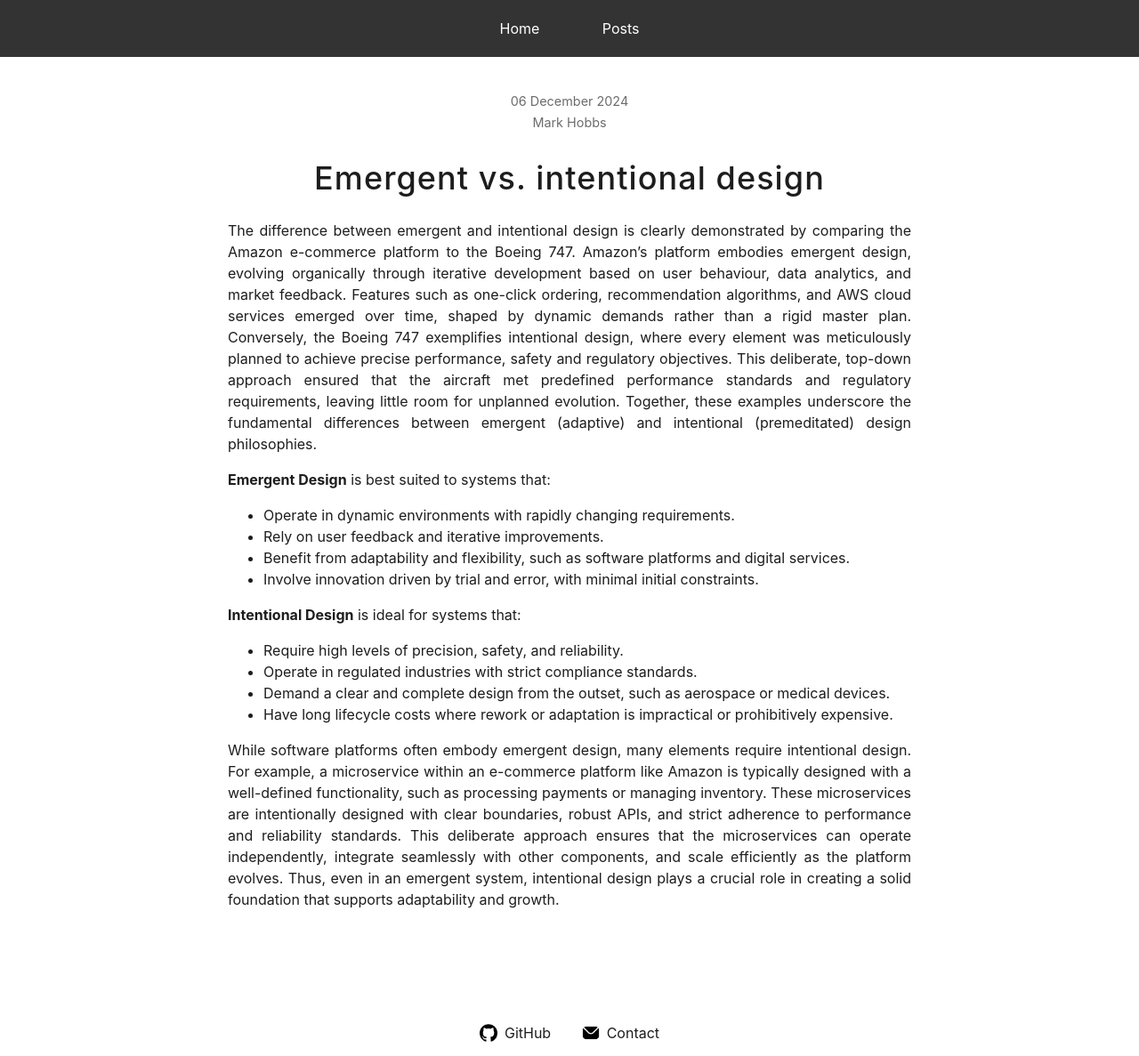
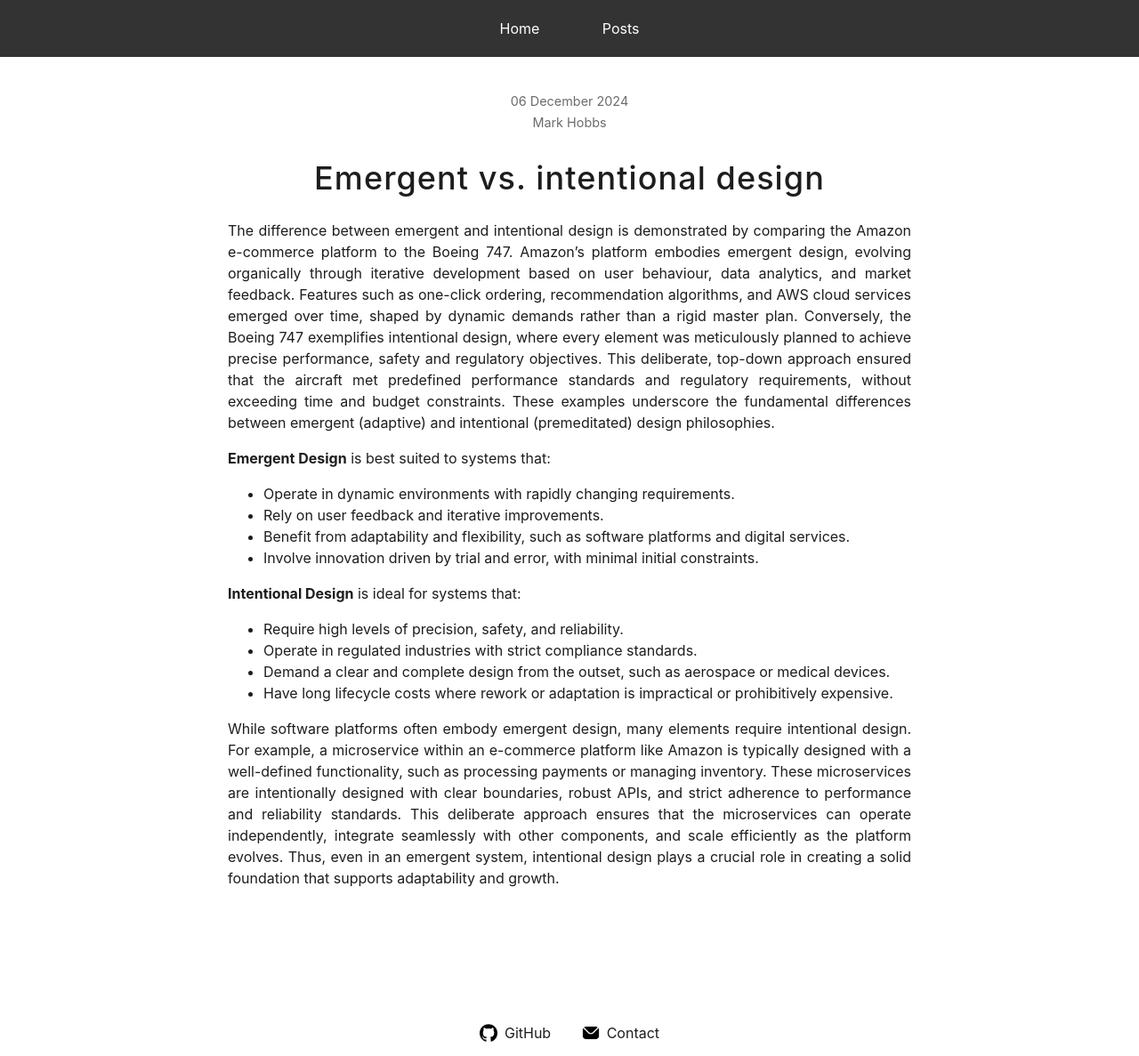
Before and after one commit to mark-hobbs/mark-hobbs.github.io, a Jekyll site: the page built from _posts/2024-12-06-emergent-and-intentional-design.md, in a window 1280 px wide and 1187 px high. Shown: the whole window at 89% size. Built offline with Jekyll 4.4.1, drawn with Linux system fonts in a browser that asks for light colours.

Commit message:
New post

```diff
--- a/_posts/2024-12-06-emergent-and-intentional-design.md
+++ b/_posts/2024-12-06-emergent-and-intentional-design.md
@@ -4,7 +4,7 @@
 title: Emergent vs. intentional design
 ---
 
-The difference between emergent and intentional design is clearly demonstrated by comparing the Amazon e-commerce platform to the Boeing 747. Amazon’s platform embodies emergent design, evolving organically through iterative development based on user behaviour, data analytics, and market feedback. Features such as one-click ordering, recommendation algorithms, and AWS cloud services emerged over time, shaped by dynamic demands rather than a rigid master plan. Conversely, the Boeing 747 exemplifies intentional design, where every element was meticulously planned to achieve precise performance, safety and regulatory objectives. This deliberate, top-down approach ensured that the aircraft met predefined performance standards and regulatory requirements, leaving little room for unplanned evolution. Together, these examples underscore the fundamental differences between emergent (adaptive) and intentional (premeditated) design philosophies.
+The difference between emergent and intentional design is demonstrated by comparing the Amazon e-commerce platform to the Boeing 747. Amazon’s platform embodies emergent design, evolving organically through iterative development based on user behaviour, data analytics, and market feedback. Features such as one-click ordering, recommendation algorithms, and AWS cloud services emerged over time, shaped by dynamic demands rather than a rigid master plan. Conversely, the Boeing 747 exemplifies intentional design, where every element was meticulously planned to achieve precise performance, safety and regulatory objectives. This deliberate, top-down approach ensured that the aircraft met predefined performance standards and regulatory requirements, without exceeding time and budget constraints. These examples underscore the fundamental differences between emergent (adaptive) and intentional (premeditated) design philosophies.
 
 **Emergent Design** is best suited to systems that:
 - Operate in dynamic environments with rapidly changing requirements.
```
